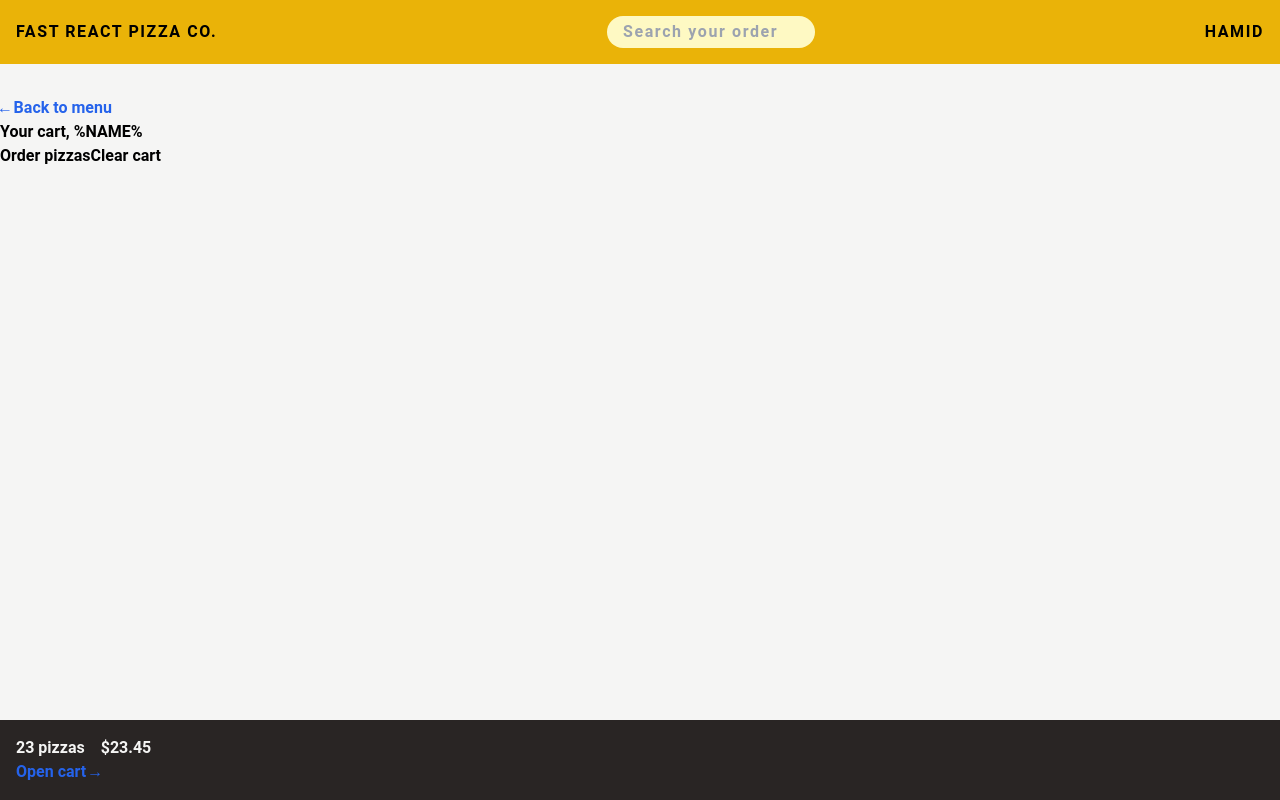
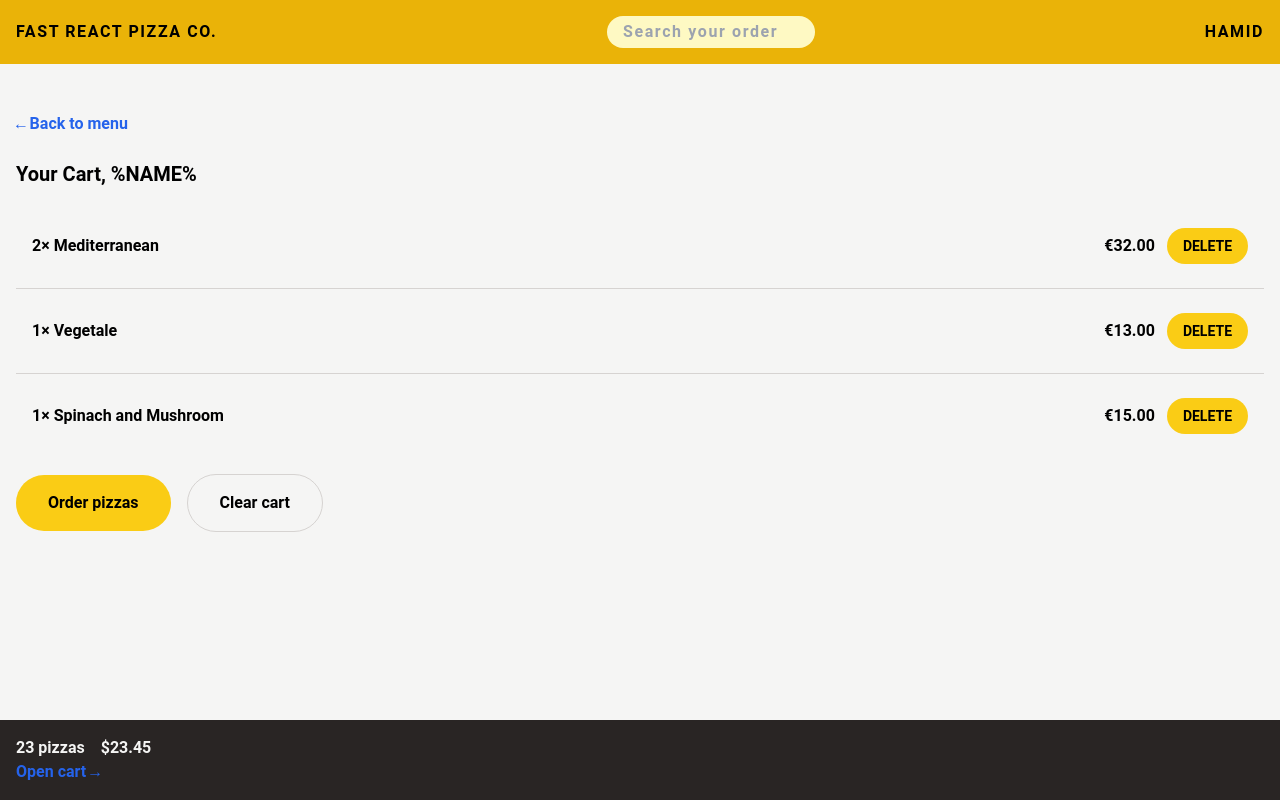
Before and after one commit to hamit19/fast-pizza-delivery, a React (Vite) app: page /cart in a window 1280 px wide. Built offline with nearby package versions, Linux system fonts and the light colour scheme.

Commit message:
Dev/ Devlope Button and cart components

```diff
--- a/src/features/cart/Cart.jsx
+++ b/src/features/cart/Cart.jsx
@@ -1,5 +1,5 @@
-import { Link } from "react-router-dom";
 import LinkButton from "../../ui/LinkButton";
+import CartItem from "./CartItem";
 import Button from "../../ui/Button";
 
 const fakeCart = [
@@ -30,14 +30,22 @@ function Cart() {
   const cart = fakeCart;
 
   return (
-    <div>
+    <div className='p-4'>
       <LinkButton to='/menu'>&larr; Back to menu </LinkButton>
 
-      <h2>Your cart, %NAME%</h2>
+      <h1 className='md:text-lg lg:text-xl mt-6'>Your Cart, %NAME%</h1>
 
-      <div>
-        <Button to='/order/new'>Order pizzas</Button>
-        <button>Clear cart</button>
+      <ul className='divide-y divide-stone-300 py-4 '>
+        {cart.map((item) => (
+          <CartItem key={item.pizzaId} item={item} />
+        ))}
+      </ul>
+
+      <div className=' flex items-center justify-center md:justify-start gap-4 '>
+        <Button type={"primary"} to='/order/new'>
+          Order pizzas
+        </Button>
+        <Button type={"secondary"}>Clear cart</Button>
       </div>
     </div>
   );
--- a/src/features/cart/CartItem.jsx
+++ b/src/features/cart/CartItem.jsx
@@ -1,13 +1,17 @@
+import Button from "../../ui/Button";
+import { formatCurrency } from "../../utils/helpers";
+
 function CartItem({ item }) {
   const { pizzaId, name, quantity, totalPrice } = item;
 
   return (
-    <li>
-      <p>
+    <li className='flex items-center justify-between px-4 py-6'>
+      <p className=''>
         {quantity}&times; {name}
       </p>
-      <div>
+      <div className='flex items-center gap-3'>
         <p>{formatCurrency(totalPrice)}</p>
+        <Button type={"small"}>DELETE</Button>
       </div>
     </li>
   );
--- a/src/ui/Button.jsx
+++ b/src/ui/Button.jsx
@@ -9,8 +9,14 @@ function Button({ children, disabled, to, type }) {
   `;
 
   const styles = {
-    primary: base + " px-6 py-4 md:px-8 md:py-5 md:text-md ",
-    small: base + " px-3 py-2 text-xs md:px-4 md:py-3 md:text-sm ",
+    primary: base + " px-6 py-4 md:px-8 md:text-md ",
+    small: base + " px-3 py-2 text-xs md:px-4 md:py-2 md:text-sm ",
+    secondary: `
+      disabled:cursor-not-allowed
+      rounded-full focus:outline-none focus:ring border-stone-300 px-6 py-4 md:px-8 border focus:ring-offset-2
+      focus:ring-stone-300 hover:bg-stone-300 transition-colors duration-300
+      ease-in-out focus:bg-stone-300
+    `,
   };
 
   if (to) {
```
